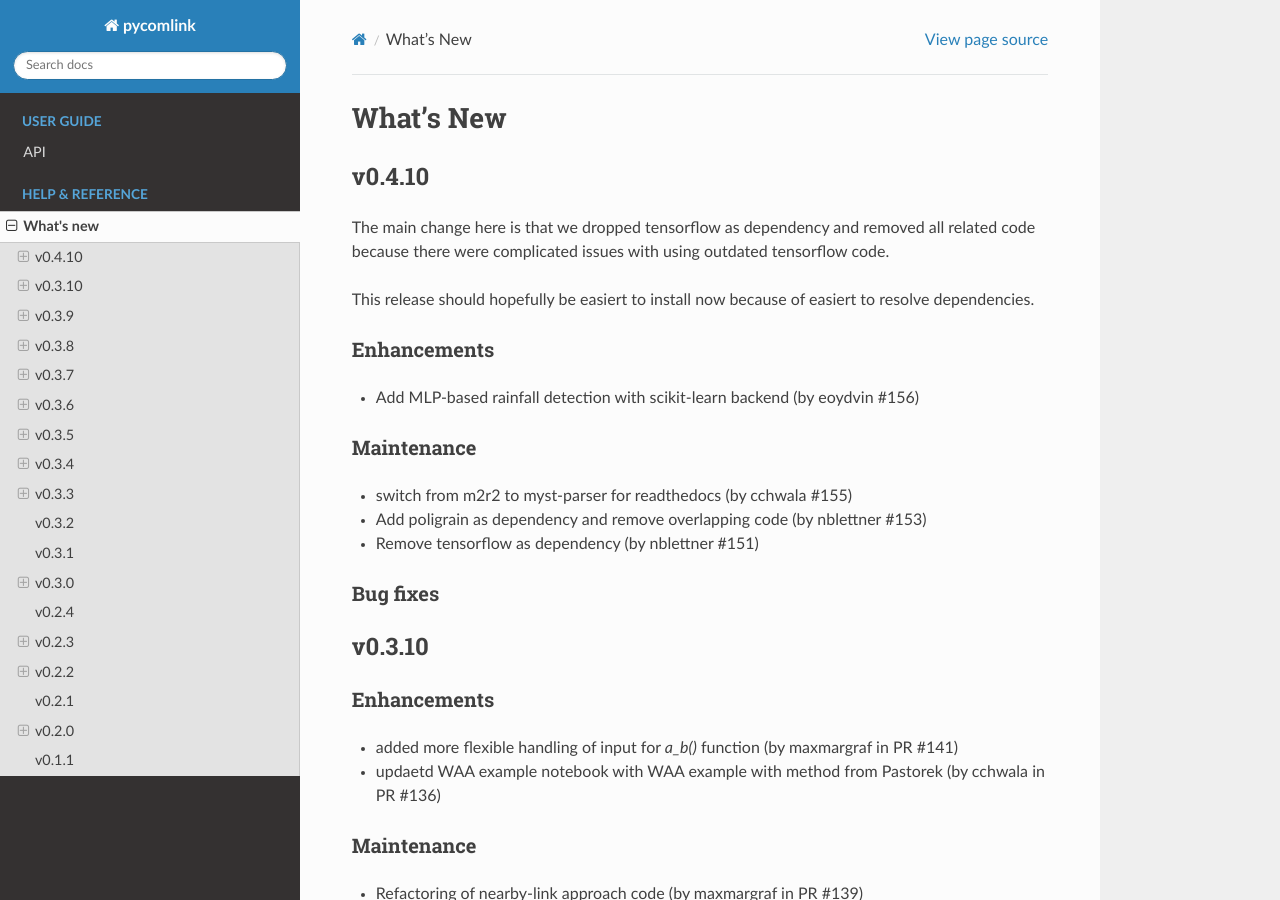
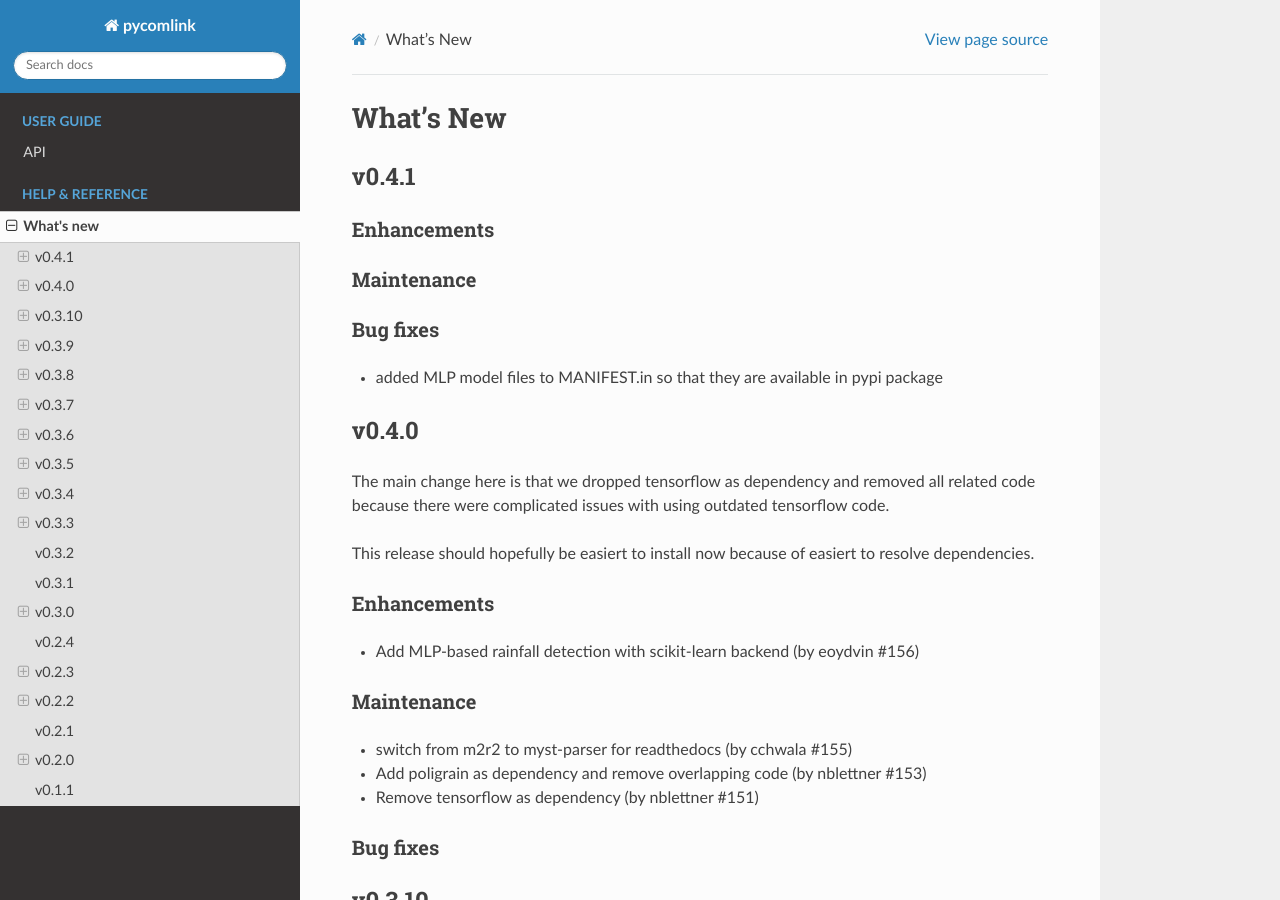
Before and after one commit to pycomlink/pycomlink, a Sphinx documentation site: the page built from docs/whats-new.rst, in a window 1280 px wide and 900 px high. Built offline with Sphinx 7.4.7 and the Read the Docs theme 3.1.0, drawn with Linux system fonts in a browser that asks for light colours.

Commit message:
Update whats-new.rst

```diff
--- a/docs/whats-new.rst
+++ b/docs/whats-new.rst
@@ -2,7 +2,21 @@
 What's New
 **********************
 
-v0.4.10
+v0.4.1
+-------
+
+Enhancements
+~~~~~~~~~~~~
+
+Maintenance
+~~~~~~~~~~~~
+
+Bug fixes
+~~~~~~~~~
+* added MLP model files to MANIFEST.in so that they are available in pypi package
+
+
+v0.4.0
 -------
 
 The main change here is that we dropped tensorflow as dependency and removed all related code
```
